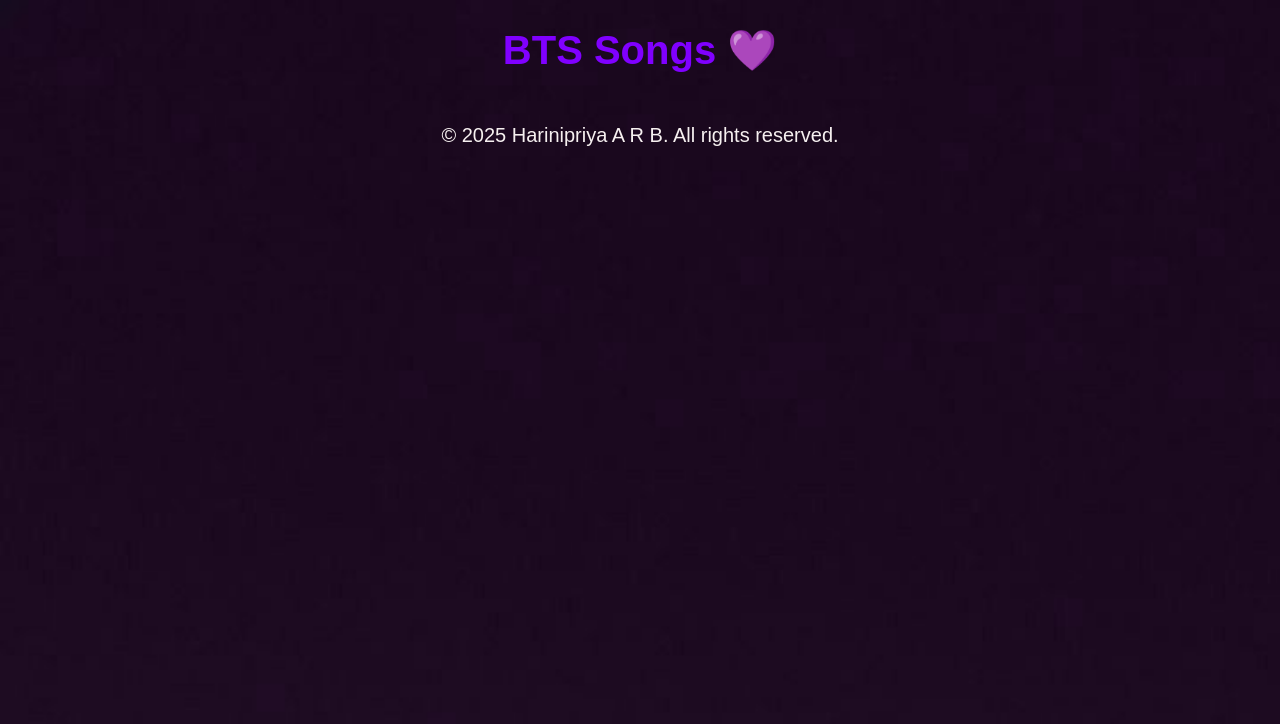
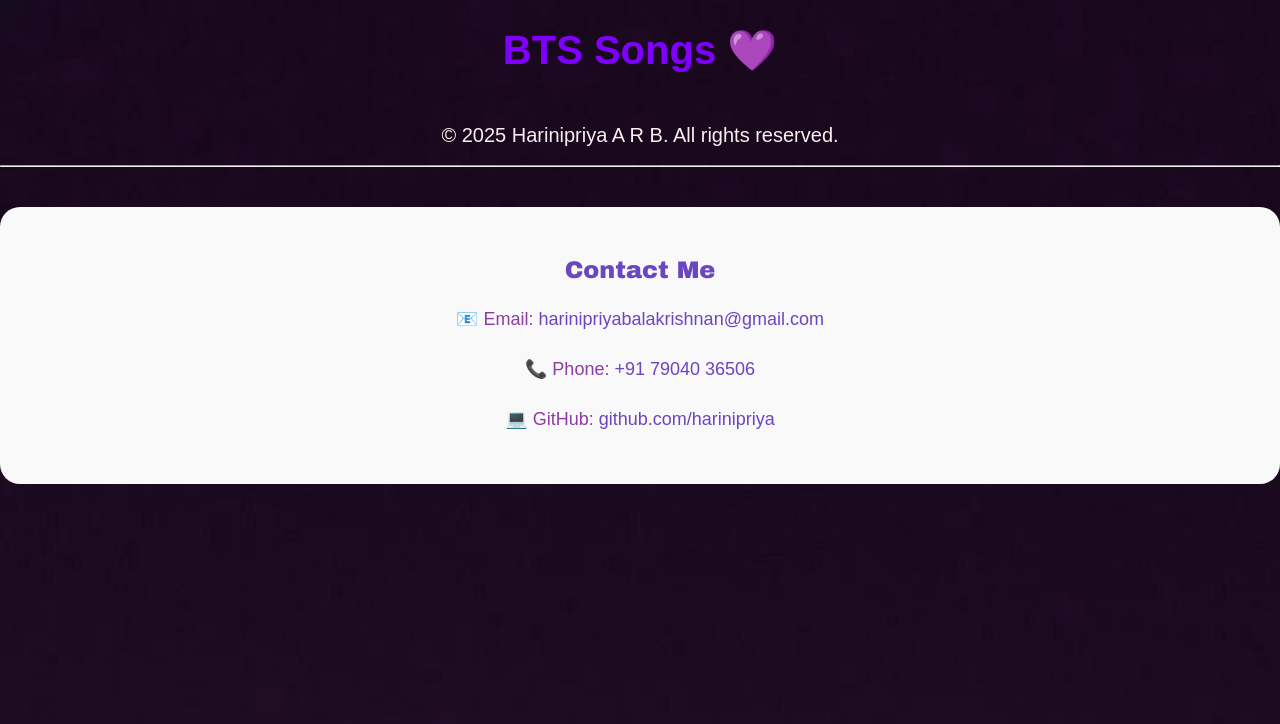
Before and after one commit to Harinipriyabalakrishnan/bts_song_site, a Flask app: template templates/index.html in a window 1280 px wide. Shown: the top 724 px of the page. Run offline with Flask 3, Linux system fonts and the light colour scheme; the template is opened without the code that fills it, so the values that code supplies are empty.

Commit message:
Added styled Contact Me section with icons

```diff
--- a/templates/index.html
+++ b/templates/index.html
@@ -22,3 +22,27 @@
 <footer style="text-align: center; padding: 10px; font-size: 20px; color: rgb(246, 240, 240);">
     © 2025 Harinipriya A R B. All rights reserved.
 </footer>
+<hr>
+<section style="background-color: #f9f9f9; padding: 30px; border-radius: 20px; margin-top: 40px;">
+  <h2 style="text-align: center; font-family: 'Arial Black'; color: #6b46c1;">Contact Me</h2>
+  <div style="text-align: center; font-size: 18px; margin-top: 20px; line-height: 1.8;">
+    <p>
+      📧 Email:
+      <a href="mailto:harinipriyabalakrishnan@gmail.com" style="color: #6b46c1; text-decoration: none;">
+        harinipriyabalakrishnan@gmail.com
+      </a>
+    </p>
+    <p>
+      📞 Phone:
+      <a href="tel:+917904036506" style="color: #6b46c1; text-decoration: none;">
+        +91 79040 36506
+      </a>
+    </p>
+    <p>
+      💻 GitHub:
+      <a href="https://github.com/harinipriya" target="_blank" style="color: #6b46c1; text-decoration: none;">
+        github.com/harinipriya
+      </a>
+    </p>
+  </div>
+</section>
```
